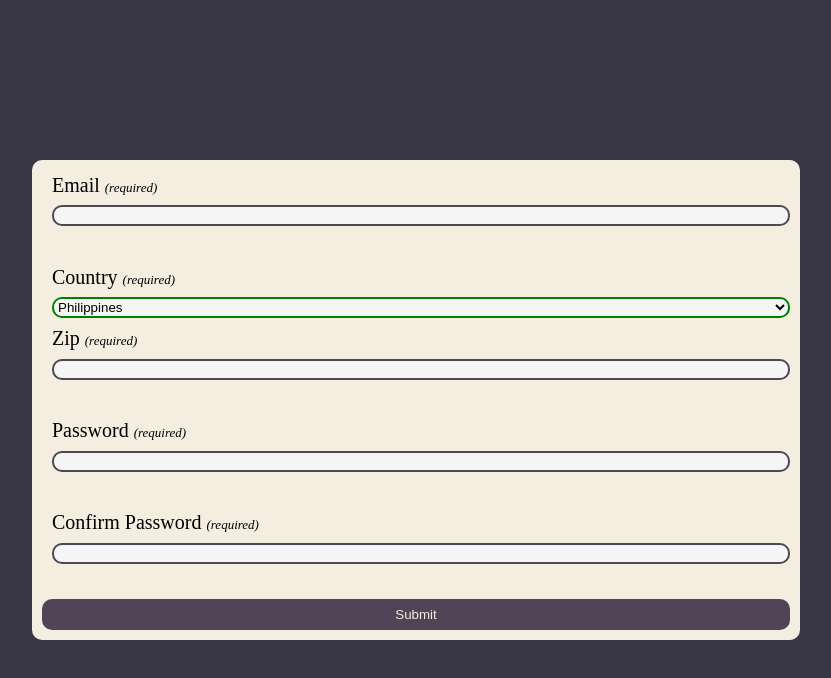
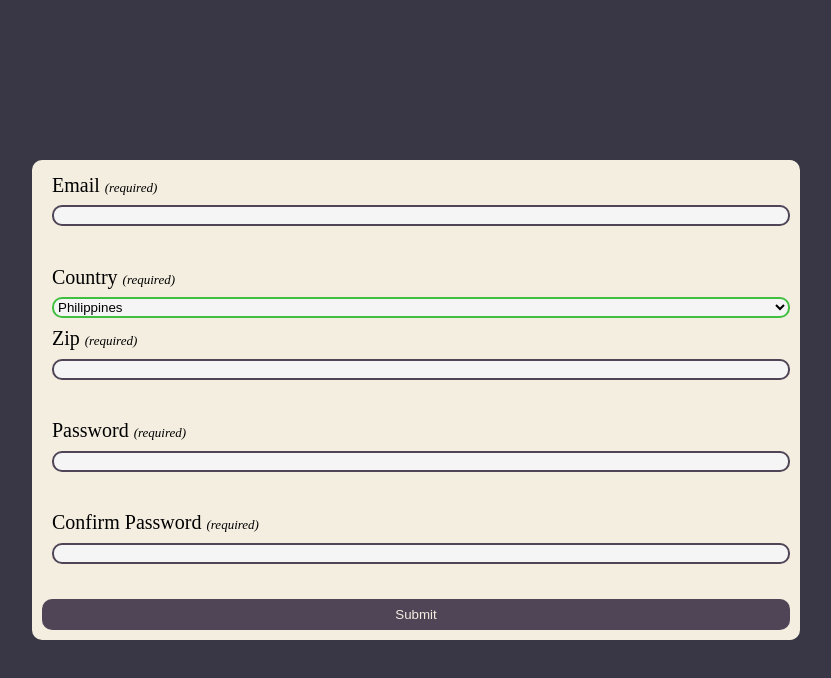
Before and after one commit to DL-GIT101/form-validation-with-js, a website built with webpack: page src/index.html in a window 1280 px wide. Shown: the whole page, without its empty margins (224-1055 px from the left). Built offline with nearby package versions, Linux system fonts and the light colour scheme.

Commit message:
Add style to message

```diff
--- a/src/style.css
+++ b/src/style.css
@@ -59,7 +59,7 @@ form {
 }
 
 input.validated:valid, select:valid {
-    border: 2px solid green;
+    border: 2px solid rgb(64, 191, 64);
     background-color: whitesmoke;
 }
 
@@ -69,5 +69,8 @@ input.validated:invalid, select:invalid {
 
 .message{
     margin: 0;
-    color: red;
+    margin-left: 15px;
+    color: rgb(255, 50, 50);
+    font-style: italic;
+    font-size: smaller;
 }
```
